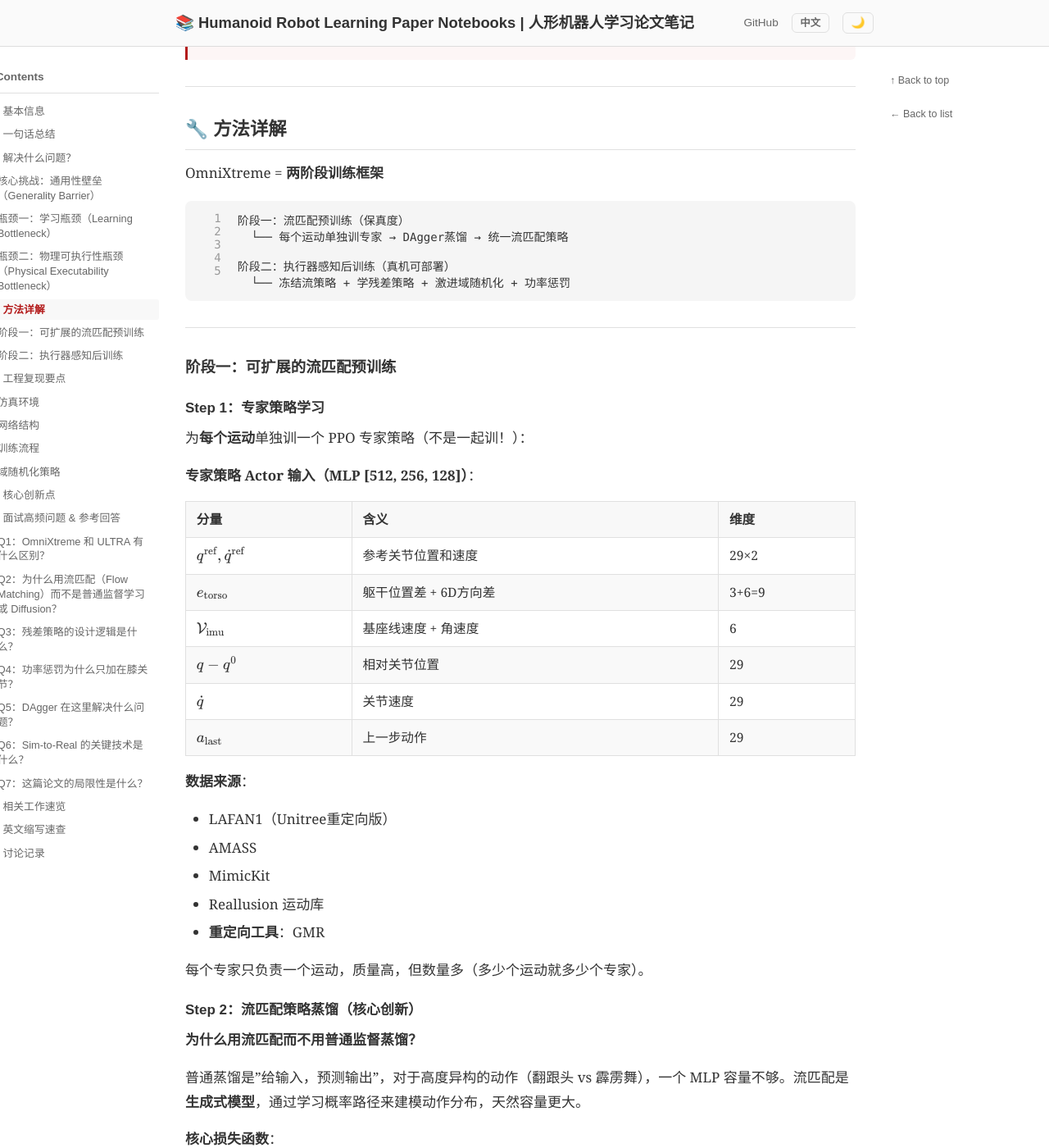
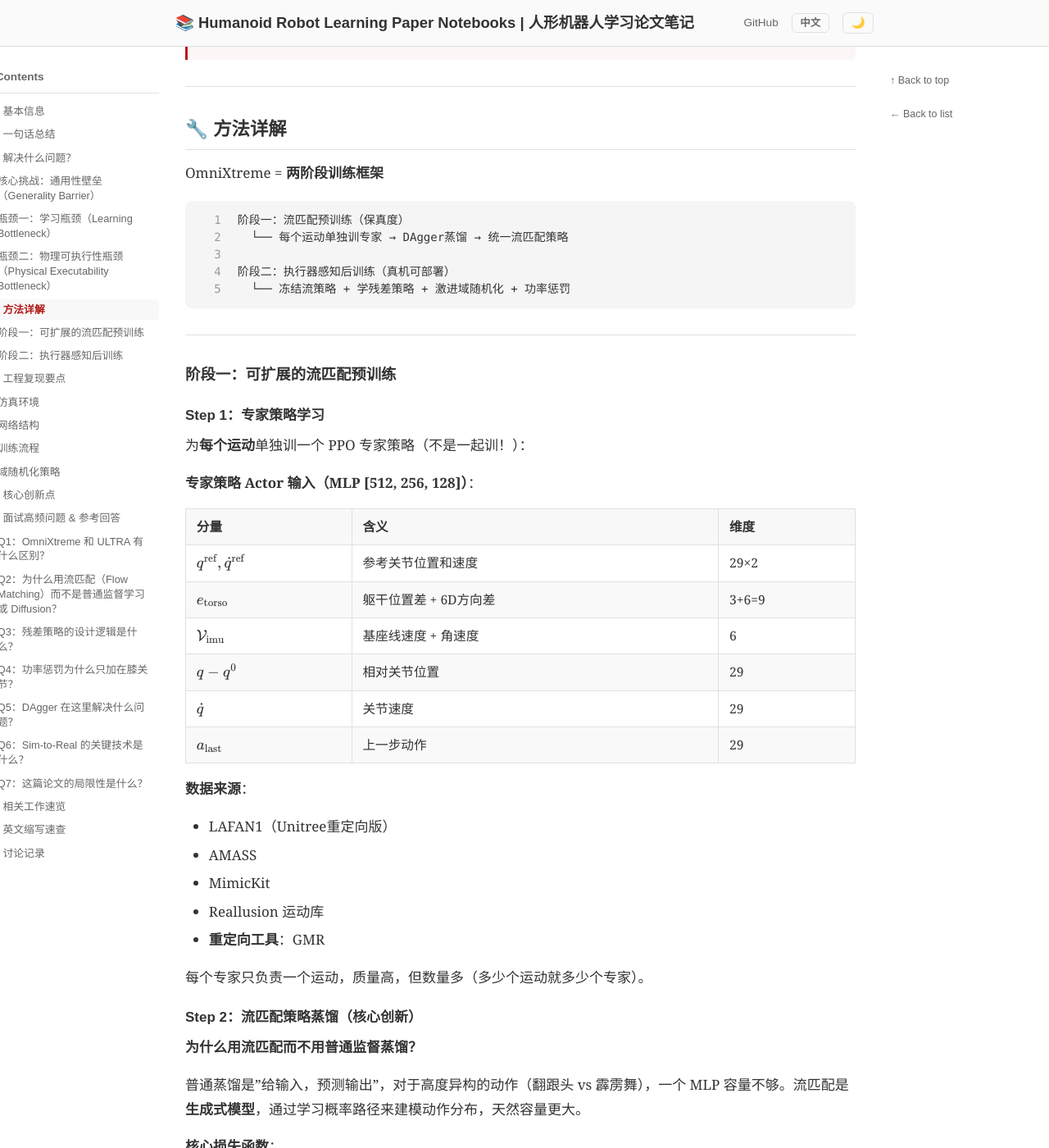
Before and after one commit to ImChong/Humanoid_Robot_Learning_Paper_Notebooks, a Jekyll site: the page built from papers/03_Loco-Manipulation_and_WBC/OmniXtreme_Breaking_the_Generality_Barrier_in_High-Dynamic_Humanoid_Control/OmniXtreme_Breaking_the_Generality_Barrier_in_High-Dynamic_Humanoid_Control.md, in a window 1280 px wide and 1400 px high, scrolled down 1812 px. Shown: the whole window at 82% size. Built offline with Jekyll 4.4.1, drawn with Linux system fonts in a browser that asks for light colours.

Commit message:
fix: 代码块行号与内容逐行对齐（统一line-height为1.5）

```diff
--- a/assets/css/style.css
+++ b/assets/css/style.css
@@ -749,6 +749,7 @@ body {
   vertical-align: top;
   padding-top: 0 !important;
   padding-bottom: 0 !important;
+  line-height: 1.5;
 }
 
 /* Line number column — fixed width, right-aligned */
@@ -770,7 +771,7 @@ body {
   text-align: right !important;
   display: block !important;
   user-select: none;
-  line-height: normal !important;
+  line-height: 1.5 !important;
 }
 
 /* Code column — fills remaining space */
@@ -791,7 +792,7 @@ body {
   white-space: pre !important;
   word-break: normal !important;
   -webkit-overflow-scrolling: touch;
-  line-height: normal !important;
+  line-height: 1.5 !important;
 }
 
 /* Dark mode — same single box, dark background */
```
